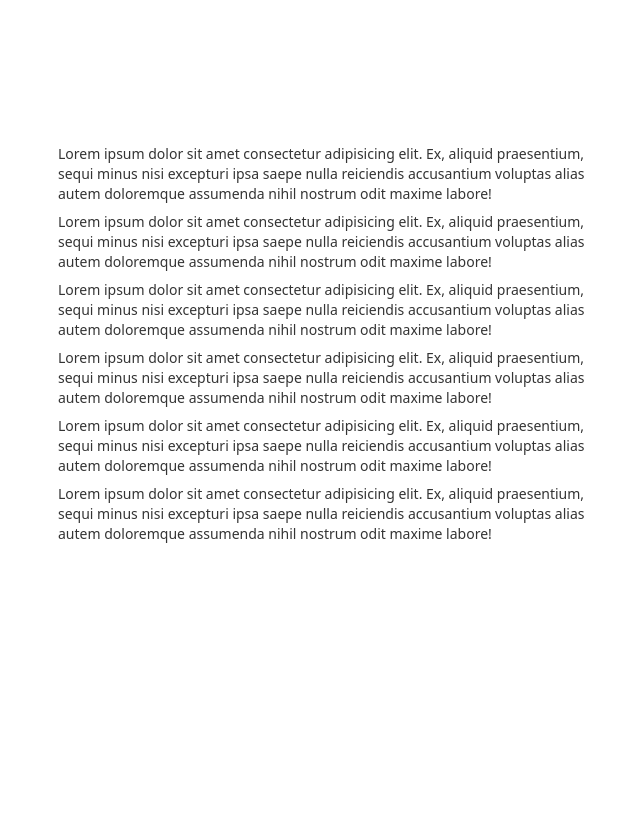
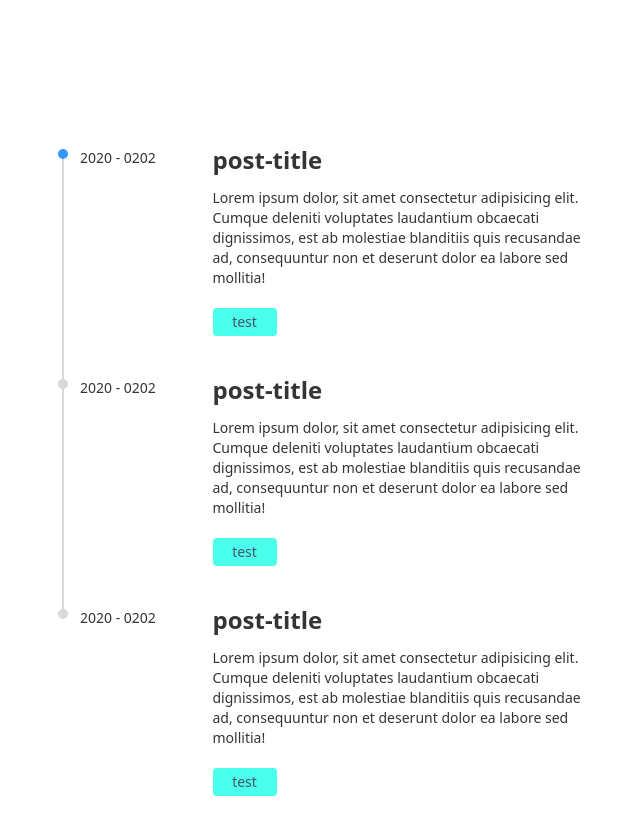
Before and after one commit to Hi-L0/my-portfolio, a Next.js app: page / in a window 1280 px wide. Shown: the part 660-1494 px from the top of the page, without its empty margins (590-1230 px from the left). Before the commit the page ends 1320 px from the top, so only its background shows below. Built offline with nearby package versions, Linux system fonts and the light colour scheme.

Commit message:
added the experience section to the main page

```diff
--- a/src/app/sections/MovingSection.tsx
+++ b/src/app/sections/MovingSection.tsx
@@ -4,6 +4,8 @@ import Aboutme from './rightside/Aboutme'
 import Education from './rightside/Education'
 import { useScrollContext } from '../contexts/scrollProvider';
 import { links } from '@/data/links/links';
+import Projects from './rightside/Experiences';
+import Experiences from './rightside/Experiences';
 
 function MovingSection() {
     // const { activeSection } = useScrollContext();
@@ -67,30 +69,8 @@ function MovingSection() {
         <section ref={section2Ref}>
             <Education/>
         </section>
-        <section ref={section3Ref} id='experience'>
-            <p>
-                Lorem ipsum dolor sit amet consectetur adipisicing elit. Ex, aliquid praesentium, sequi minus nisi excepturi ipsa saepe nulla reiciendis accusantium voluptas alias autem doloremque assumenda nihil nostrum odit maxime labore!
-            </p>
-            <p>
-                Lorem ipsum dolor sit amet consectetur adipisicing elit. Ex, aliquid praesentium, sequi minus nisi excepturi ipsa saepe nulla reiciendis accusantium voluptas alias autem doloremque assumenda nihil nostrum odit maxime labore!
-            </p>
-
-            <p>
-                Lorem ipsum dolor sit amet consectetur adipisicing elit. Ex, aliquid praesentium, sequi minus nisi excepturi ipsa saepe nulla reiciendis accusantium voluptas alias autem doloremque assumenda nihil nostrum odit maxime labore!
-            </p>
-
-            <p>
-                Lorem ipsum dolor sit amet consectetur adipisicing elit. Ex, aliquid praesentium, sequi minus nisi excepturi ipsa saepe nulla reiciendis accusantium voluptas alias autem doloremque assumenda nihil nostrum odit maxime labore!
-            </p>
-
-            <p>
-                Lorem ipsum dolor sit amet consectetur adipisicing elit. Ex, aliquid praesentium, sequi minus nisi excepturi ipsa saepe nulla reiciendis accusantium voluptas alias autem doloremque assumenda nihil nostrum odit maxime labore!
-            </p>
-
-            <p>
-                Lorem ipsum dolor sit amet consectetur adipisicing elit. Ex, aliquid praesentium, sequi minus nisi excepturi ipsa saepe nulla reiciendis accusantium voluptas alias autem doloremque assumenda nihil nostrum odit maxime labore!
-            </p>
-
+        <section ref={section3Ref} >
+           <Experiences/>
         </section>
     </div>
   )
```
